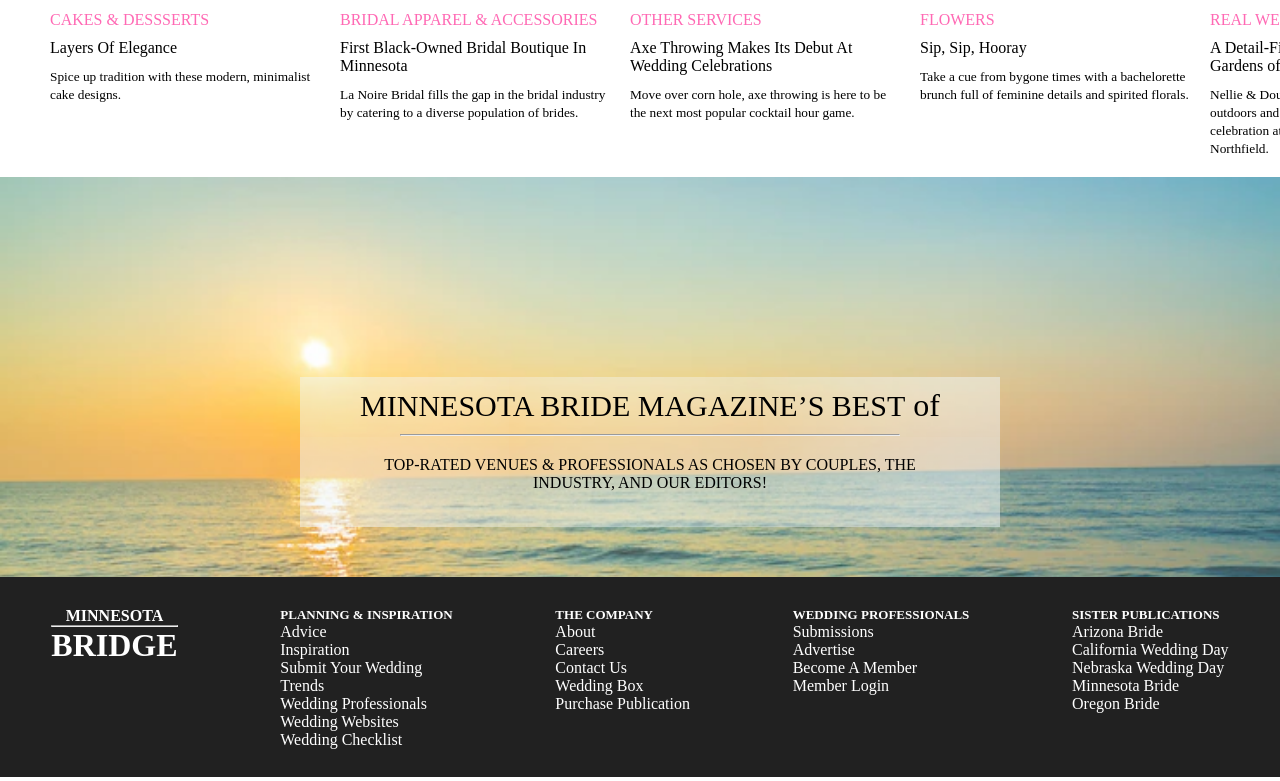
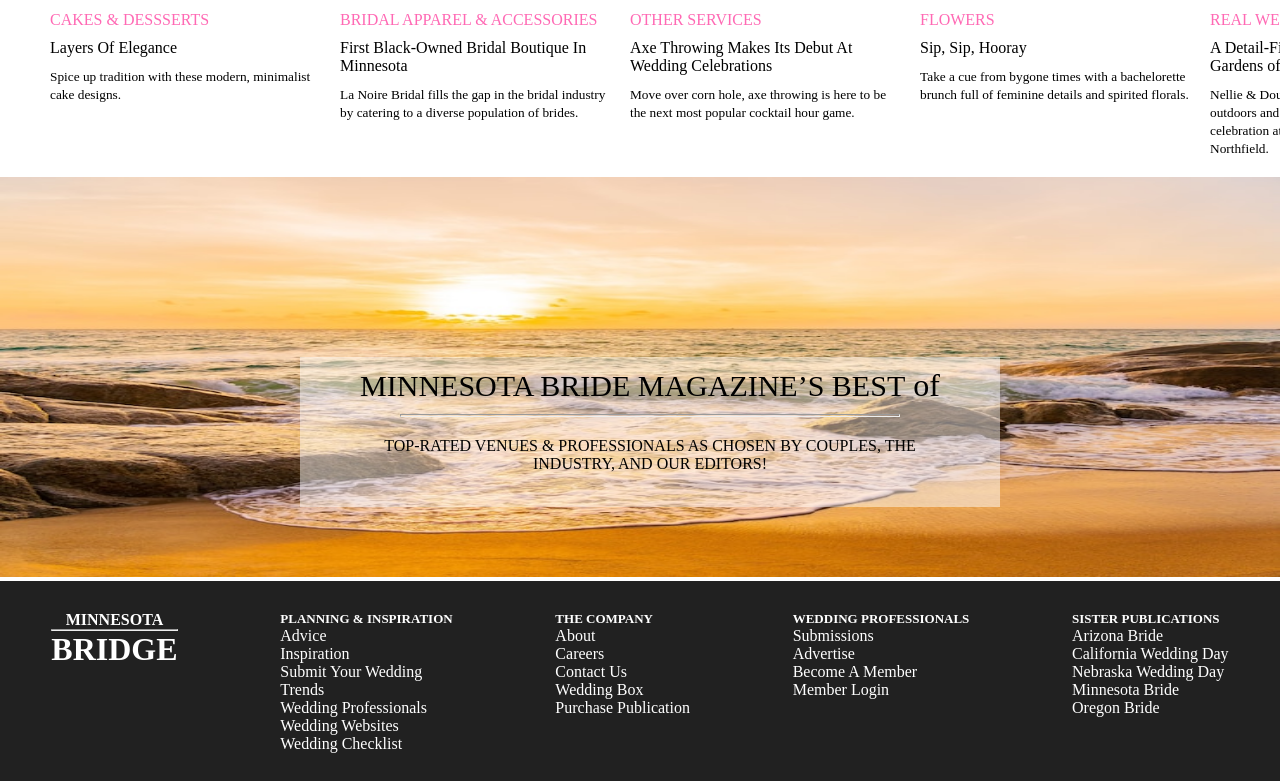
Before and after one commit to hasansharif819/minnesota-bridge, a website: page trends.html in a window 1280 px wide. Shown: the part 580-1361 px from the top of the page. Drawn offline with Linux system fonts and the light colour scheme.

Commit message:
trends position

```diff
--- a/scss/style.scss
+++ b/scss/style.scss
@@ -8,12 +8,6 @@
 
 #homepage {
     position: relative;
-    img {
-        height: 600px;
-        width:95vw;
-        position: relative;
-        left: 25px;
-    }
     div {
         height: 200px;
         max-width: 700px;
--- a/scss/trends.scss
+++ b/scss/trends.scss
@@ -39,20 +39,16 @@
 }
 
 .magazine {
-    margin-top: 20px;
-    height: 400px;
-    background-image: url('../images/sea2.webp');
-    background-repeat: no-repeat;
-    background-size: cover;
-
+    position: relative;
     div {
-        position: absolute;
-        text-align: center;
         height: 150px;
         max-width: 700px;
-        margin-left: 300px;
-        margin-top: 200px;
-        box-shadow: inset 0 0 2000px rgb(241, 249, 254);
+        box-shadow: inset 0 0 2000px white;
+        position: absolute;
+        top: 180px;
+        left: 300px;
+        z-index: 1;
+        text-align: center;
         h1 {
             font-weight: 300;
             margin: 10px 5px;
@@ -62,7 +58,7 @@
         }
         hr {
             width: 500px;
-            height: 2px;
+            height: 3px;
             margin-left: auto;
             margin-right: auto;
         }
--- a/trends.html
+++ b/trends.html
@@ -98,6 +98,7 @@
     </div>
 
     <div class="magazine">
+        <img src="./images/sea1.jpg" alt="" height="400" width="100%">
         <div>
             <h1><span>MINNESOTA BRIDE MAGAZINE’S BEST</span> of</h1>
             <hr>
```
Also changed, not shown: index.html (+1 -1 lines), css/style.css, css/trends.css.
